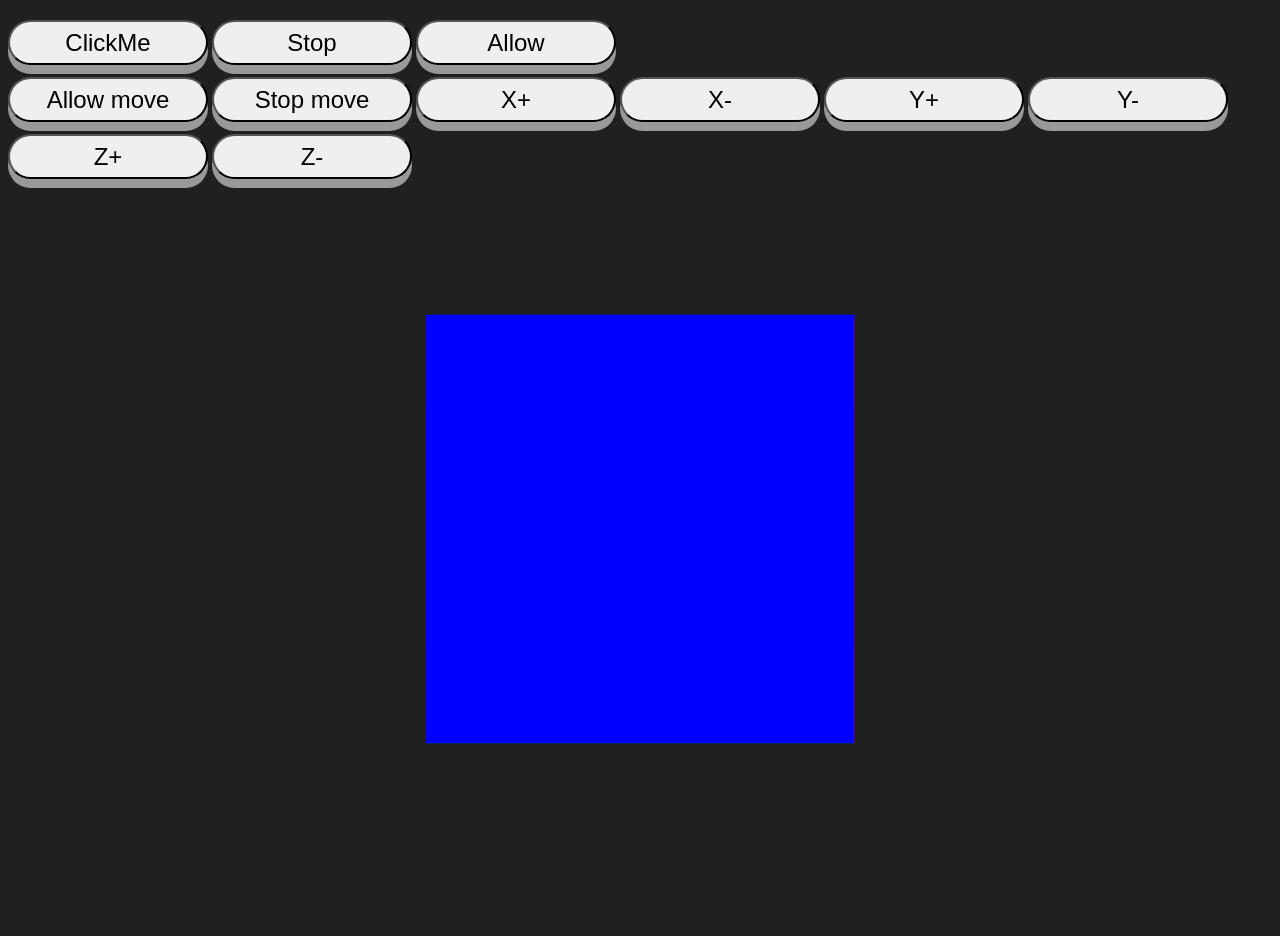
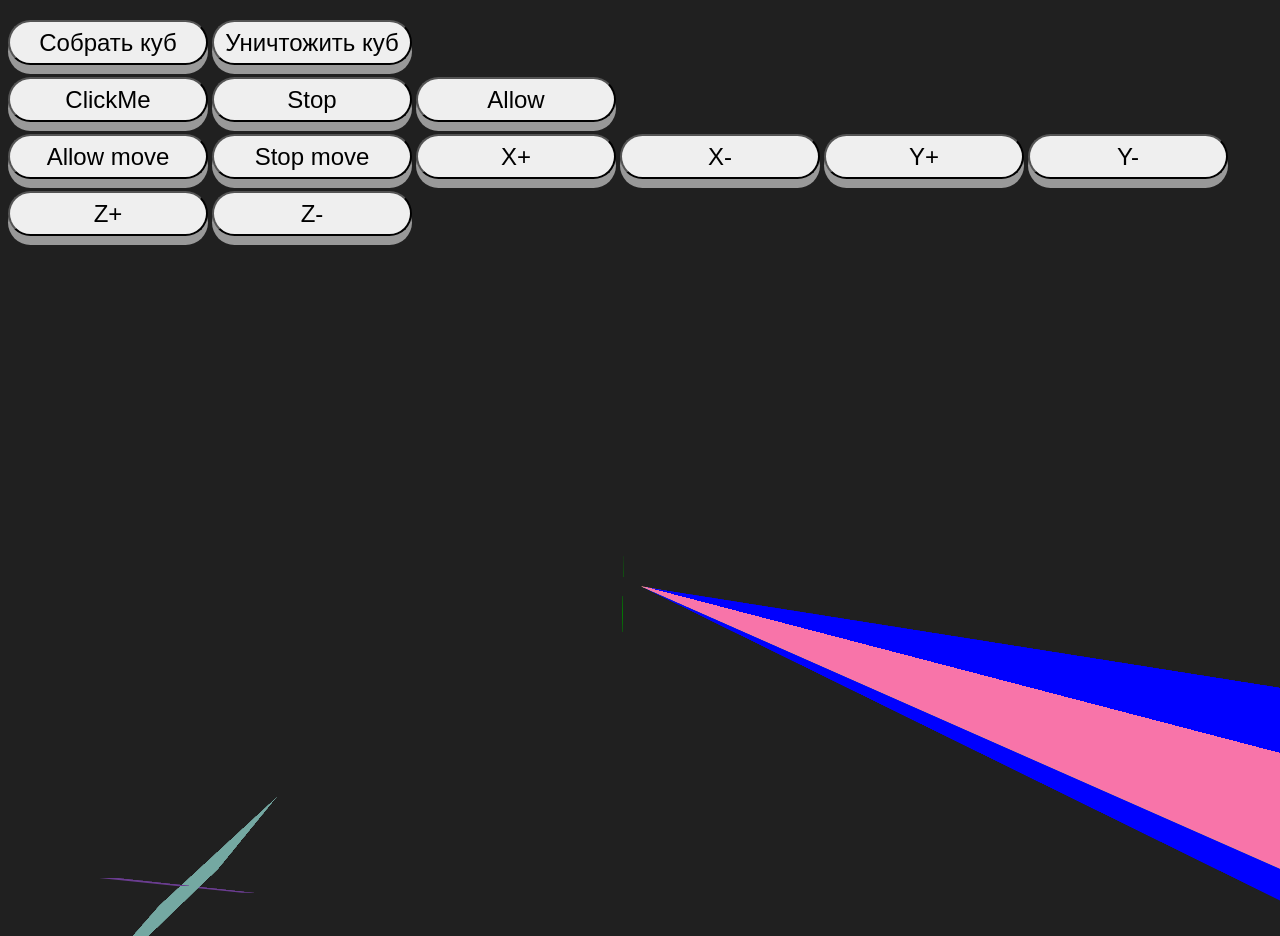
Before and after one commit to Serhio77777/trnsform-matrix, a website: page index.html in a window 1280 px wide. Before the commit the page ends 879 px from the top, so only its background shows below. Drawn offline with Linux system fonts and the light colour scheme.

Commit message:
Create/delete cube; Coloring of sides

```diff
--- a/index.html
+++ b/index.html
@@ -12,8 +12,9 @@
   </head>
   <body>
       <main>
-          <!-- <button class="button-cube default-allow" onclick="cubePower.createCube()">Собрать куб</button>
-          <button class="button-cube default-allow" onclick="cubePower.destroyCube()">Уничтожить куб</button> -->
+        <section>
+          <button class="button-cube default-allow" onclick="cubePower.createCube()">Собрать куб</button>
+          <button class="button-cube default-allow" onclick="cubePower.destroyCube()">Уничтожить куб</button>
           <div class="another">
               <button class="button-cube default" onclick="goDefault()">ClickMe</button>
               <button class="button-cube default-stop" onclick="goDefaultStop()">Stop</button>
@@ -27,6 +28,7 @@
           <button class="button-cube down-move" onclick="move.upDown('down')">Y-</button>
           <button class="button-cube z-up-move" onclick="move.zRout('up')">Z+</button>
           <button class="button-cube z-down-move" onclick="move.zRout('down')">Z-</button>
+        </section>
           <div class="container">
               <div id="cube-other" class="cube-other">
                     <div id="front" class="side front"></div>
--- a/scripts/main.js
+++ b/scripts/main.js
@@ -1,6 +1,5 @@
 let xRoute = yRoute = zRoute = 0,
     permissionGoDefault = true;
-
 
 (function () {
     let x = y = z = 0;
@@ -19,11 +18,48 @@ let xRoute = yRoute = zRoute = 0,
             matrixTransform.rotateAroundXAxis(Math.PI * x),
             matrixTransform.rotateAroundYAxis(Math.PI * y)
         ]);
-        console.log(transformMatrixCube);
         document.getElementById('cube-other').style.transform = matrixTransform.matrixArrayToCssMatrix(transformMatrixCube);
     }
 })()
 
+let sides = [
+  {
+    side: document.getElementById('front'),
+    X: 0.5,
+    Y: 1,
+    Z: 1
+  },
+  {
+    side: document.getElementById('back'),
+    X: 1,
+    Y: 0.3,
+    Z: 0.6
+  },
+  {
+    side: document.getElementById('right'),
+    X: 0.3,
+    Y: 1,
+    Z: 1
+  },
+  {
+    side: document.getElementById('left'),
+    X: 0.6,
+    Y: 1,
+    Z: 0.3,
+  },
+  {
+    side: document.getElementById('top'),
+    X: 0.8,
+    Y: 0.51,
+    Z: 1,
+  },
+  {
+    side: document.getElementById('bottom'),
+    X: 0.2,
+    Y: 1.3,
+    Z: 0.5,
+  }
+]
 
 let matrixTransform = {};
 matrixTransform.multiplyMatrixAndPoint = function(matrix, point) {
@@ -114,7 +150,8 @@ matrixTransform.multiplyArrayOfMatrices = function (matrices) {
 }
 
 matrixTransform.matrixArrayToCssMatrix = function(array) {
-    return 'matrix3d(' + array.join(',') + ')';
+  sides[Math.floor(Math.random() * (6 - 0))].side.style.backgroundColor = 'rgb(' + Math.floor(Math.random() * (255 - 0)) + ', ' + Math.floor(Math.random() * (255 - 0)) + ', ' + Math.floor(Math.random() * (255 - 0)) + ')'
+  return 'matrix3d(' + array.join(',') + ')';
 }
 
 
@@ -220,119 +257,116 @@ move.allowMove = function() {
 }
 
 
+let cubePower = {};
 
-// document.getElementById('front').style.transform = matrixTransform.matrixArrayToCssMatrix(matrixTransform.multiplyArrayOfMatrices([
-//     matrixTransform.rotateAroundZAxis(Math.PI * 1),
-//     matrixTransform.rotateAroundXAxis(Math.PI * 1),
-//     matrixTransform.rotateAroundYAxis(Math.PI * 0.5),
-//     [
-//         1,    0,    0,    0,
-//         0,    0.6,    0,    0,
-//         0,    0,    1000,    0,
-//         400,  200,  100,    1
-//     ]
-// ]));
-// document.getElementById('back').style.transform = matrixTransform.matrixArrayToCssMatrix(matrixTransform.multiplyArrayOfMatrices([
-//     matrixTransform.rotateAroundZAxis(Math.PI * 0.6),
-//     matrixTransform.rotateAroundYAxis(Math.PI * 1),
-//     matrixTransform.rotateAroundXAxis(Math.PI * 0.3),
-//     [
-//         0.5,    0,    0,    0,
-//         0,    0.5,    0,    0,
-//         0,    0,    0.5,    0,
-//         -2200,  500,  -800,  1
-//     ]
-// ]));
-// document.getElementById('right').style.transform = matrixTransform.matrixArrayToCssMatrix(matrixTransform.multiplyArrayOfMatrices([
-//     matrixTransform.rotateAroundZAxis(Math.PI * 1),
-//     matrixTransform.rotateAroundYAxis(Math.PI * 1),
-//     matrixTransform.rotateAroundXAxis(Math.PI * 0.3),
-//     [
-//         0.5,    0,    0,    0,
-//         0,    0.5,    0,    0,
-//         0,    0,    0.5,    0,
-//         -500,  400,  100,   1
-//     ]
-// ]));
-// document.getElementById('left').style.transform = matrixTransform.matrixArrayToCssMatrix(matrixTransform.multiplyArrayOfMatrices([
-//     matrixTransform.rotateAroundZAxis(Math.PI * 0.6),
-//     matrixTransform.rotateAroundYAxis(Math.PI * 1),
-//     matrixTransform.rotateAroundXAxis(Math.PI * 0.3),
-//     [
-//         0.5,    0,    0,    0,
-//         0,    0.5,    0,    0,
-//         0,    0,    0.5,    0,
-//         -300,  -200,  100,  1
-//     ]
-// ]));
-// document.getElementById('top').style.transform = matrixTransform.matrixArrayToCssMatrix(matrixTransform.multiplyArrayOfMatrices([
-//     [
-//         1,    0,    0,    0,
-//         0,    1,    0,    0,
-//         0,    0,    1,    0,
-//        -1,  100,    -1000,    1
-//     ]
-// ]));
-// document.getElementById('bottom').style.transform = matrixTransform.matrixArrayToCssMatrix(matrixTransform.multiplyArrayOfMatrices([
-//     matrixTransform.rotateAroundZAxis(Math.PI * 0.6),
-//     matrixTransform.rotateAroundYAxis(Math.PI * 1),
-//     matrixTransform.rotateAroundXAxis(Math.PI * 0.3),
-//     [
-//         0.5,    0,    0,    0,
-//         0,    0.5,    0,    0,
-//         0,    0,    0.5,    0,
-//         400,  -300,  100,    1
-//     ]
-// ]));
-
-
-// let cubePower = {};
-//
-// cubePower.createCube = function() {
-//     let sideFront = document.getElementById('front'),
-//         sideBack = document.getElementById('back'),
-//         sideRight = document.getElementById('right'),
-//         sideLeft = document.getElementById('left'),
-//         sideTop = document.getElementById('top'),
-//         sideBottom = document.getElementById('bottom');
-//     cubePower.connectSide(sideFront, [
-//         1,    0,    0,    0,
-//         0,    0.6,    0,    0,
-//         0,    0,    1000,    0,
-//         400,  200,  100,    1
-//     ], 1, 1, 1, 1, 1, 1);
-//     // cubePower.connectSide(sideBack, [
-//     //     0.5,    0,    0,    0,
-//     //     0,    0.5,    0,    0,
-//     //     0,    0,    0.5,    0,
-//     //     -2200,  500,  -800,  1
-//     // ]);
-//     // cubePower.connectSide(sideRight, [
-//     //     0.5,    0,    0,    0,
-//     //     0,    0.5,    0,    0,
-//     //     0,    0,    0.5,    0,
-//     //     -500,  400,  100,   1
-//     // ]);
-//
-//     console.log(sideFront.style);
-// }
-// cubePower.destroyCube = function() {
-//     let sideFront = document.getElementById('front'),
-//         sideBack = document.getElementById('back'),
-//         sideRight = document.getElementById('right'),
-//         sideLeft = document.getElementById('left'),
-//         sideTop = document.getElementById('top'),
-//         sideBottom = document.getElementById('bottom');
-//
-// }
-// cubePower.connectSide = function(element, matrix, scaleSideX, scaleSideY, scaleSideZ, translateSideX, translateSideY, translateSideZ) {
-//     let scaleX = scaleSideX - matrix[0],
-//         scaleY = scaleSideY - matrix[4],
-//         scaleZ = scaleSideZ - matrix[9],
-//         translateX = translateSideX - matrix[12],
-//         translateY = translateSideY - matrix[13],
-//         translateZ = translateSideZ - matrix[14],;
-//     console.log(scaleX, scaleY, scaleZ, translateX, translateY, translateZ);
-// }
-//
-// // cubePower
+cubePower.createCube = function() {
+    let sideFront = document.getElementById('front'),
+        sideBack = document.getElementById('back'),
+        sideRight = document.getElementById('right'),
+        sideLeft = document.getElementById('left'),
+        sideTop = document.getElementById('top'),
+        sideBottom = document.getElementById('bottom');
+    cubePower.connectSide(sideFront, [
+        1,    0,    0,    0,
+        0,    1,    0,    0,
+        0,    0,    1,    0,
+        0,   0,    150,  1
+    ], 1, 1, 1, 1, 1, 1);
+    cubePower.connectSide(sideBack, [
+        -1,   0,    0,      0,
+        0,    1,    0,      0,
+        0,    0,    -1,     0,
+        0,    0,    -150,   1
+    ], 1, 1, 1, 1, 1, 1);
+    cubePower.connectSide(sideRight, [
+        0,    0,    -1,   0,
+        0,    1,    0,    0,
+        1,    0,    0,    0,
+        150,  0,    0,    1
+    ], 1, 1, 1, 1, 1, 1);
+    cubePower.connectSide(sideLeft, [
+        0,    0,    1,   0,
+        0,    1,    0,    0,
+        -1,   0,    0,    0,
+        -150, 0,    0,    1
+    ], 1, 1, 1, 1, 1, 1);
+    cubePower.connectSide(sideTop, [
+        1,    0,    0,    0,
+        0,    0,    1,    0,
+        0,    -1,   0,    0,
+        0,    -150, 0,    1
+    ], 1, 1, 1, 1, 1, 1);
+    cubePower.connectSide(sideBottom, [
+        1,    0,    0,    0,
+        0,    0,    -1,   0,
+        0,    1,    0,    0,
+        0,     150, 0,    1
+    ], 1, 1, 1, 1, 1, 1);
+    console.log(sideFront.style);
+}
+Array.prototype.shuffle = function() {
+    return this.sort(function() {
+        return 0.5 - Math.random();
+    });
+};
+cubePower.destroyCube = function() {
+    let matrixResults = [
+      [
+          1,    0,    0,    0,
+          0,    Math.random() * (1 - 0),    0,    0,
+          0,    0,    Math.floor(Math.random() * (1000 - 600)) + 600,    0,
+          Math.floor(Math.random() * (400 - 150)) + 150,  Math.floor(Math.random() * (200 - 50)) + 50,  Math.floor(Math.random() * (100 - 50)) + 50,    1
+      ],
+      [
+          Math.random() * (0.9 - 0.1),    0,    0,    0,
+          0,    Math.random() * (0.9 - 0.1),    0,    0,
+          0,    0,    Math.random() * (0.9 - 0.1),    0,
+          -1 * Math.floor(Math.random() * (2200 - 1500)) + 1500,  Math.floor(Math.random() * (600 - 250)) + 250,  -1 * Math.floor(Math.random() * (800 - 600)) + 600,    1
+      ],
+      [
+        Math.random() * (0.9 - 0.1),    0,    0,    0,
+        0,    Math.random() * (0.9 - 0.1),    0,    0,
+        0,    0,    Math.random() * (0.9 - 0.1),    0,
+        -1 * (Math.floor(Math.random() * (700 - 250)) + 250),  Math.floor(Math.random() * (600 - 125)) + 125,  Math.floor(Math.random() * (200 - 10)) + 10,    1
+      ],
+      [
+        Math.random() * (0.9 - 0.1),    0,    0,    0,
+        0,    Math.random() * (0.9 - 0.1),    0,    0,
+        0,    0,    Math.random() * (0.9 - 0.1),    0,
+        -1 * (Math.floor(Math.random() * (500 - 150)) + 150),  -1 * (Math.floor(Math.random() * (400 - 75)) + 75),  Math.floor(Math.random() * (200 - 10)) + 10,    1
+          -300,  -200,  100,  1
+      ],
+      [
+        Math.random() * (0.9 - 0.1),    0,    0,    0,
+        0,    Math.random() * (0.9 - 0.1),    0,    0,
+        0,    0,    Math.random() * (0.9 - 0.1),    0,
+        Math.floor(Math.random() * (600 - 250)) + 250,  -1 * (Math.floor(Math.random() * (500 - 125)) + 125),  Math.floor(Math.random() * (200 - 10)) + 10,    1
+      ],
+      [
+          1,    0,    0,    0,
+          0,    1,    0,    0,
+          0,    0,    1,    0,
+          -1 * Math.floor(Math.random() * (100 - 0)),  Math.floor(Math.random() * (200 - 10)) + 10,  -1 * (Math.floor(Math.random() * (1500 - 700)) + 700),    1
+      ]
+    ]
+    sides.forEach(element => {
+      element.side.style.transform = matrixTransform.matrixArrayToCssMatrix(matrixTransform.multiplyArrayOfMatrices([
+          matrixTransform.rotateAroundZAxis(Math.PI * element.Z),
+          matrixTransform.rotateAroundXAxis(Math.PI * element.X),
+          matrixTransform.rotateAroundYAxis(Math.PI * element.Y),
+          matrixResults[Math.floor(Math.random() * (6 - 0))]
+      ]));
+    })
+}
+cubePower.connectSide = function(element, matrix, scaleSideX, scaleSideY, scaleSideZ, translateSideX, translateSideY, translateSideZ) {
+  element.style.transform = matrixTransform.matrixArrayToCssMatrix(matrix)
+    // let scaleX = scaleSideX - matrix[0],
+    //     scaleY = scaleSideY - matrix[4],
+    //     scaleZ = scaleSideZ - matrix[9],
+    //     translateX = translateSideX - matrix[12],
+    //     translateY = translateSideY - matrix[13],
+    //     translateZ = translateSideZ - matrix[14];
+    // console.log(scaleX, scaleY, scaleZ, translateX, translateY, translateZ);
+}
+cubePower.destroyCube()
+// cubePower
--- a/styles/main.css
+++ b/styles/main.css
@@ -33,11 +33,11 @@ body {
     height: inherit;
 }
 
-.front {
+/*.front {
     transform: translateZ(150px);
     background-color: blue;
-}
-.back {
+}*/
+/*.back {
     transform: rotateY(180deg) translateZ(150px);
     background-color: blue;
 }
@@ -56,38 +56,38 @@ body {
 .bottom {
     transform: rotateX(-90deg) translateZ(150px);
     background-color: green;
-}
+}*/
 /*transform: rotateY(27deg) rotateZ(27deg) translateZ(150px) translateX(-250px) translateY(150px) scale3d(0.3, 0.2, 0.1);*/
 
-/*.front {
+.front {
     transform: matrix3d(
-        1,    0,    2.4,    0,
-        0,    1,    0,    0,
-        0,    0,    1,    0,
-        -250, -50,  150,  1
+        1.1,      0,    1.4,    0,
+          0,      1,      0,    0,
+          0,      0,    1.2,    0,
+        -490,   -30,    -120,  1.5
     );
     background-color: blue;
-}*/
-/*.back {
-    transform: rotateY(180deg) translateZ(2480px) translateX(80px);
+}
+.back {
+    transform: matrix3d(-1, 0, 0, 0, 0, 1, 0, 0, 0, 0, -1, 0, 0, 0, -150, 1);
     background-color: blue;
-}*/
-/*.right {
-    transform: rotateX(135deg) rotateY(135deg) translateZ(225px)  translateX(160px) scale3d(0.5, 0.2, 0.1);
+}
+.right {
+    transform: matrix3d(0, 0, -1, 0, 0, 1, 0, 0, 1, 0, 0, 0, 150, 0, 0, 1);
     background-color: red;
-}*/
-/*.left {
-    transform: rotateY(-90deg) translateZ(10px)  translateZ(180px);
+}
+.left {
+    transform: matrix3d(0, 0, 1, 0, 0, 1, 0, 0, -1, 0, 0, 0, -150, 0, 0, 1);
     background-color: red;
-}*/
-/*.top {
-    transform: rotateY(95deg) rotateX(90deg) rotateZ(90deg) translate3d(400px, -300px, 50px) scale3d(1, 5, 1);
+}
+.top {
+    transform: matrix3d(1, 0, 0, 0, 0, 0, 1, 0, 0, -1, 0, 0, 0, -150, 0, 1);
     background-color: green;
-}*/
-/*.bottom {
-    transform: rotateX(-90deg) translateZ(250px)  translateX(-640px)  scale3d(4, 2, 1);
+}
+.bottom {
+    transform: matrix3d(1, 0, 0, 0, 0, 0, -1, 0, 0, 1, 0, 0, 0, 150, 0, 1);
     background-color: green;
-}*/
+}
 
 .button-cube {
     width: 200px;
```
